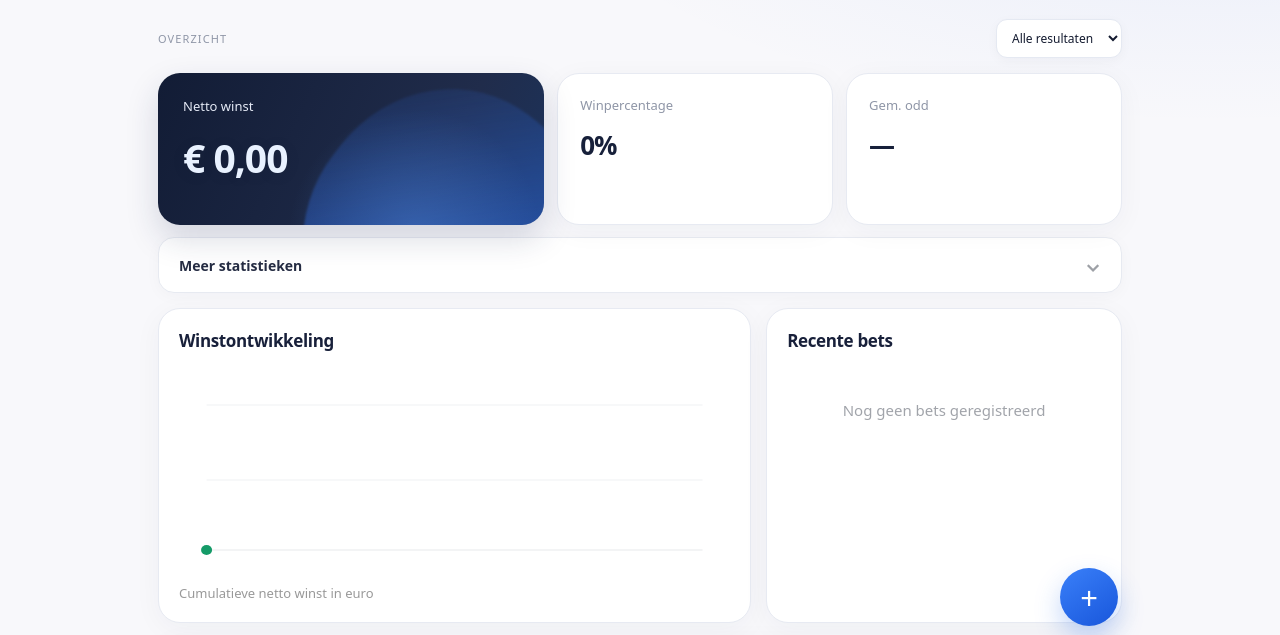
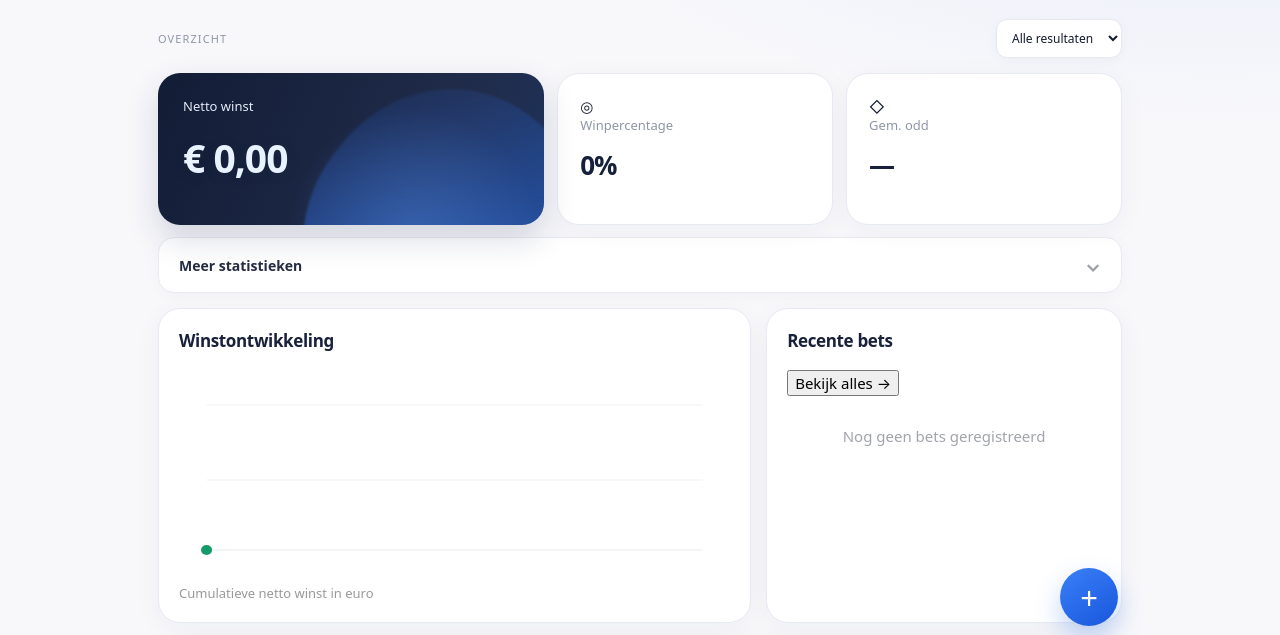
Before and after one commit to MibsamElijah/confrmed-app, a plain HTML site: page index.html in a window 1280 px wide. Shown: the part 150-785 px from the top of the page. Drawn offline with nearby package versions, Linux system fonts and the light colour scheme.

Commit message:
Add stat icons and recent bets navigation to CONFRMED

```diff
--- a/index.html
+++ b/index.html
@@ -158,15 +158,15 @@ body{background:radial-gradient(ellipse 70% 350px at 95% 1%,rgba(63,113,230,.085
 <section id="dashboard"><div class="dashboard-tools"><span class="muted">OVERZICHT</span><select id="period" aria-label="Periode"><option value="all">Alle resultaten</option><option value="month">Deze maand</option></select></div>
 <div class="primary-kpis">
  <div class="card primary-profit"><div class="muted">Netto winst</div><div class="metric" id="profit">€ 0,00</div></div>
- <div class="card"><div class="muted">Winpercentage</div><div class="metric" id="winrate">0%</div></div>
- <div class="card"><div class="muted">Gem. odd</div><div class="metric" id="avg">—</div></div>
+ <div class="card mini-stat"><div class="stat-top"><span class="stat-icon target-icon" aria-hidden="true">◎</span><div class="muted">Winpercentage</div></div><div class="metric" id="winrate">0%</div></div>
+ <div class="card mini-stat"><div class="stat-top"><span class="stat-icon odds-icon" aria-hidden="true">◇</span><div class="muted">Gem. odd</div></div><div class="metric" id="avg">—</div></div>
 </div>
 <details class="more-statistics"><summary>Meer statistieken <span class="stat-arrow">⌄</span></summary>
 <div class="cards extra-kpis">
  <div class="card"><div class="muted">Afgeronde bets</div><div class="metric" id="total">0</div></div>
  <div class="card"><div class="muted">ROI</div><div class="metric" id="roi">0%</div></div>
  <div class="card"><div class="muted">Totale inzet</div><div class="metric" id="staked">€ 0,00</div></div>
-</div></details><div class="section"><div class="panel"><h2>Winstontwikkeling</h2><svg class="chart" id="chart" viewBox="0 0 500 210" preserveAspectRatio="none"></svg><div class="legend">Cumulatieve netto winst in euro</div></div><div class="panel"><h2>Recente bets</h2><div id="recent"></div></div></div><div class="panel stats-panel"><h2>Prestatie-inzichten</h2><div id="insights" class="insights"></div></div></section>
+</div></details><div class="section"><div class="panel chart-panel"><h2>Winstontwikkeling</h2><svg class="chart" id="chart" viewBox="0 0 500 210" preserveAspectRatio="none"></svg><div class="legend">Cumulatieve netto winst in euro</div></div><div class="panel recent-panel"><div class="recent-title"><h2>Recente bets</h2><button type="button" id="showAllBets">Bekijk alles →</button></div><div id="recent"></div></div></div><div class="panel stats-panel"><h2>Prestatie-inzichten</h2><div id="insights" class="insights"></div></div></section>
 <section id="calendar" class="hidden"><div class="panel"><div class="calhead"><button id="prev">‹</button><strong id="month"></strong><button id="next">›</button></div><div class="cal" id="cal"></div><div id="monthsummary" class="monthsummary"></div></div><div class="panel" style="margin-top:15px"><h2 id="daytitle">Geselecteerde dag</h2><div id="daysummary" class="day-summary"></div><div id="daybets"></div></div></section>
 <section id="bets" class="hidden"><div class="panel"><div class="toolbar"><h2 style="margin:0">Alle bets</h2><select id="filter" style="width:auto"><option value="all">Alles</option><option value="open">Open</option><option value="won">Gewonnen</option><option value="lost">Verloren</option><option value="void">Void</option></select></div><div id="allbets"></div></div></section>
 <div id="cloudNotice" class="cloud-notice">Je bets worden nu alleen op dit apparaat bewaard. Maak een gratis account aan om ze te synchroniseren.</div><div class="foot"><button type="button" class="footer-account" id="accountButton">Account</button><button class="btn ghost" id="export">Exporteer backup</button><button class="btn ghost" id="import">Importeer backup</button><input class="file" type="file" id="file" accept="application/json"></div>
@@ -238,6 +238,7 @@ function render(){
 }
 function renderCalendar(){let y=view.getFullYear(),m=view.getMonth();$('month').textContent=view.toLocaleDateString('nl-NL',{month:'long',year:'numeric'});let monthBets=bets.filter(b=>b.date.startsWith(y+'-'+String(m+1).padStart(2,'0'))),monthDone=monthBets.filter(b=>b.status==='won'||b.status==='lost'),monthP=monthDone.reduce((sum,b)=>sum+result(b),0);$('monthsummary').innerHTML='<span>'+monthBets.length+' bets · '+monthDone.length+' afgerond</span><strong class="'+(monthP>0?'positive':monthP<0?'negative':'')+'">'+eur(monthP)+'</strong>';let first=(new Date(y,m,1).getDay()+6)%7,count=new Date(y,m+1,0).getDate(),html=['ma','di','wo','do','vr','za','zo'].map(d=>'<div class="weekday">'+d+'</div>').join('');for(let i=0;i<first;i++)html+='<div class="day blank"></div>';for(let d=1;d<=count;d++){let date=iso(new Date(y,m,d)),daily=bets.filter(b=>b.date===date&&(b.status==='won'||b.status==='lost')),p=daily.reduce((s,b)=>s+result(b),0);html+='<button class="day '+(p>0?'win':p<0?'loss':'')+(selected===date?' selected':'')+'" data-day="'+date+'"><b>'+d+'</b><small>'+(daily.length?eur(p):'')+'</small></button>'}$('cal').innerHTML=html}
 function renderChart(){let arr=[...relevantDone()].sort((a,b)=>a.date.localeCompare(b.date)),values=[0],sum=0;arr.forEach(b=>{sum+=result(b);values.push(sum)});let min=Math.min(...values,0),max=Math.max(...values,0),range=max-min||1,pts=values.map((v,i)=>[25+(450*i/Math.max(1,values.length-1)),180-(v-min)/range*145]),line=pts.map(p=>p.join(',')).join(' ');$('chart').innerHTML='<line x1="25" y1="180" x2="475" y2="180" stroke="#e8e9ec"/><line x1="25" y1="110" x2="475" y2="110" stroke="#f0f1f3"/><line x1="25" y1="35" x2="475" y2="35" stroke="#f0f1f3"/><polyline points="'+line+'" fill="none" stroke="'+(sum<0?'#d84b56':'#159b68')+'" stroke-width="3.5" stroke-linecap="round" stroke-linejoin="round"/><circle cx="'+pts.at(-1)[0]+'" cy="'+pts.at(-1)[1]+'" r="5" fill="'+(sum<0?'#d84b56':'#159b68')+'"/>'}
+$('showAllBets').onclick=()=>document.querySelector('[data-tab="bets"]').click();
 document.querySelectorAll('[data-tab]').forEach(b=>b.onclick=()=>{tab=b.dataset.tab;document.querySelectorAll('[data-tab]').forEach(x=>x.classList.toggle('active',x===b));['dashboard','calendar','bets'].forEach(x=>$(x).classList.toggle('hidden',x!==tab));render()});
 $('prev').onclick=()=>{view.setMonth(view.getMonth()-1);render()};$('next').onclick=()=>{view.setMonth(view.getMonth()+1);render()};$('filter').onchange=render;$('period').onchange=render;
 document.addEventListener('click',e=>{let b=e.target.closest('[data-day],[data-edit],[data-del],[data-ticket]');if(!b)return;if(b.dataset.day){selected=b.dataset.day;render()}if(b.dataset.ticket){openTicket(b.dataset.ticket)}if(b.dataset.edit){let bet=bets.find(x=>String(x.id)===b.dataset.edit);if(bet)openForm(bet)}if(b.dataset.del){if(confirm('Deze bet verwijderen?')){const deletedId=b.dataset.del;bets=bets.filter(x=>String(x.id)!==deletedId);deleteTicket(deletedId);cloudDelete(deletedId);save()}}});
```
